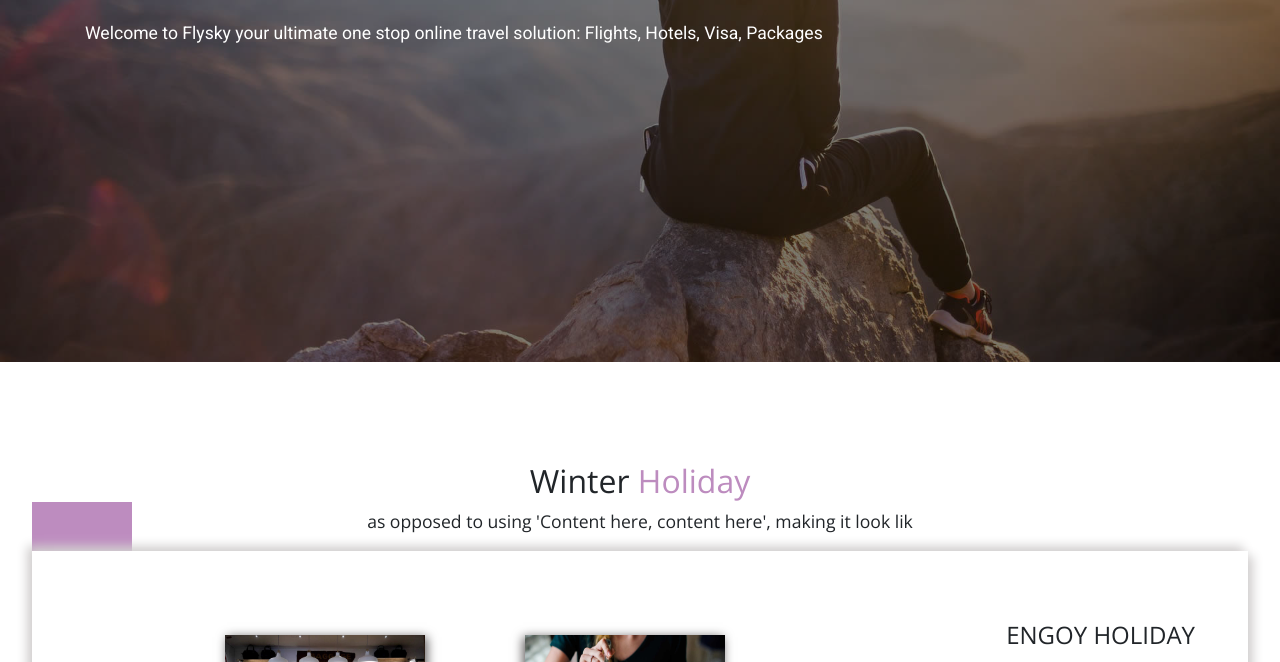
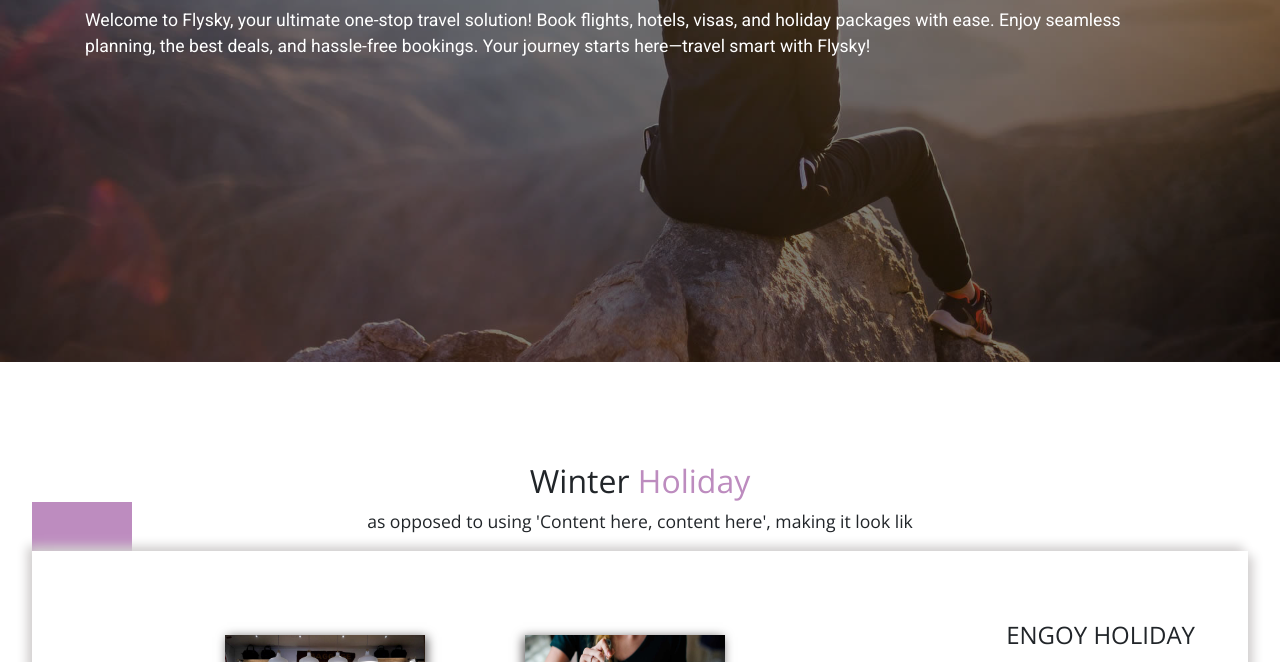
Before and after one commit to hasibulislamshaon/flyskybd, a plain HTML site: page index.html in a window 1280 px wide. Shown: the part 438-1100 px from the top of the page. Drawn offline with nearby package versions, Linux system fonts and the light colour scheme.

Commit message:
Update index.html

```diff
--- a/index.html
+++ b/index.html
@@ -58,7 +58,10 @@
                     <div>
                         <h1><span>Amazing</span></h1>
                         <br>
-                        <p>Welcome to Flysky your ultimate one stop online travel solution: Flights, Hotels, Visa, Packages</p>
+                        <p>Welcome to Flysky, your ultimate one-stop travel solution!
+                            Book flights, hotels, visas, and holiday packages with ease.
+                            Enjoy seamless planning, the best deals, and hassle-free bookings.
+                            Your journey starts here—travel smart with Flysky!</p>
 
                     </div>
                 </div>
```
